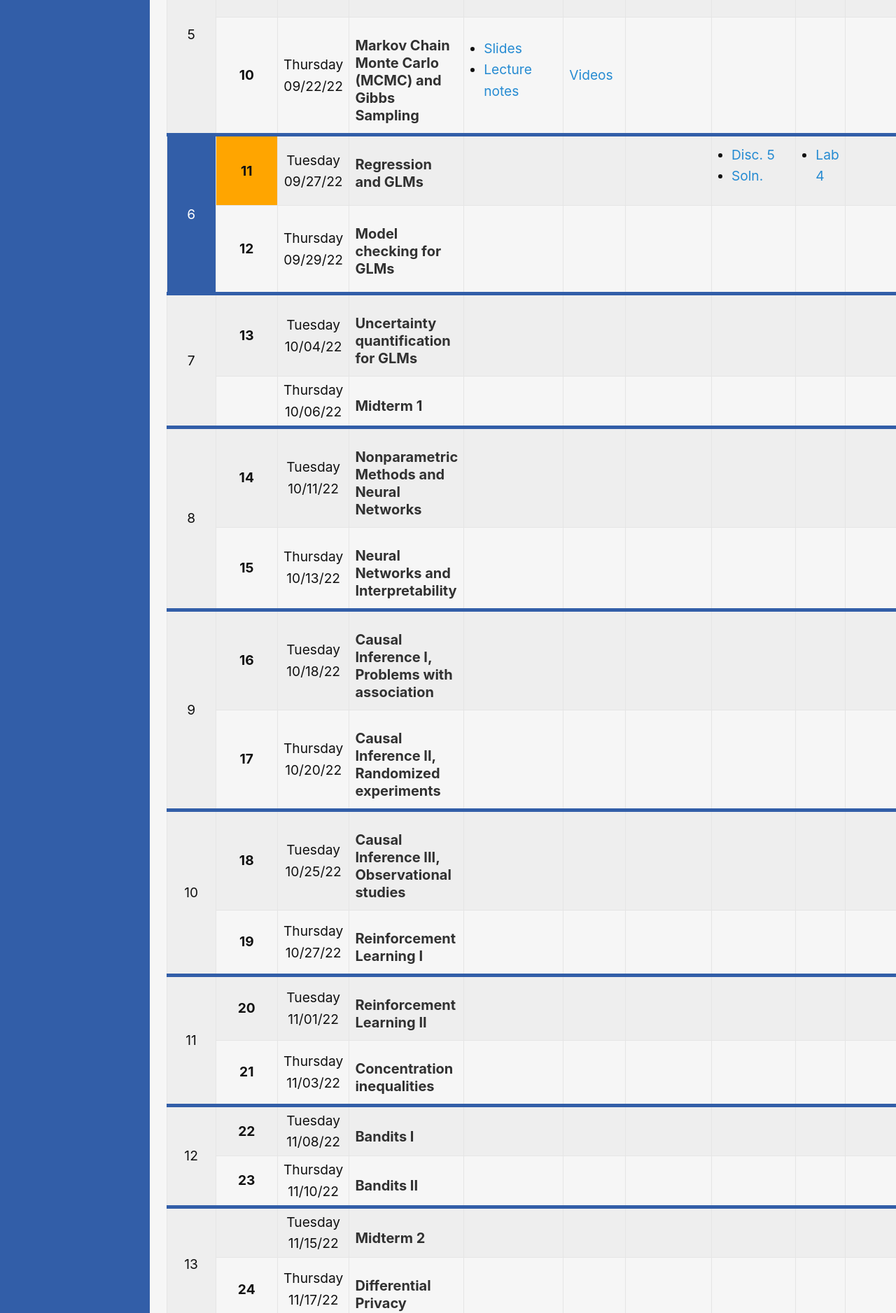
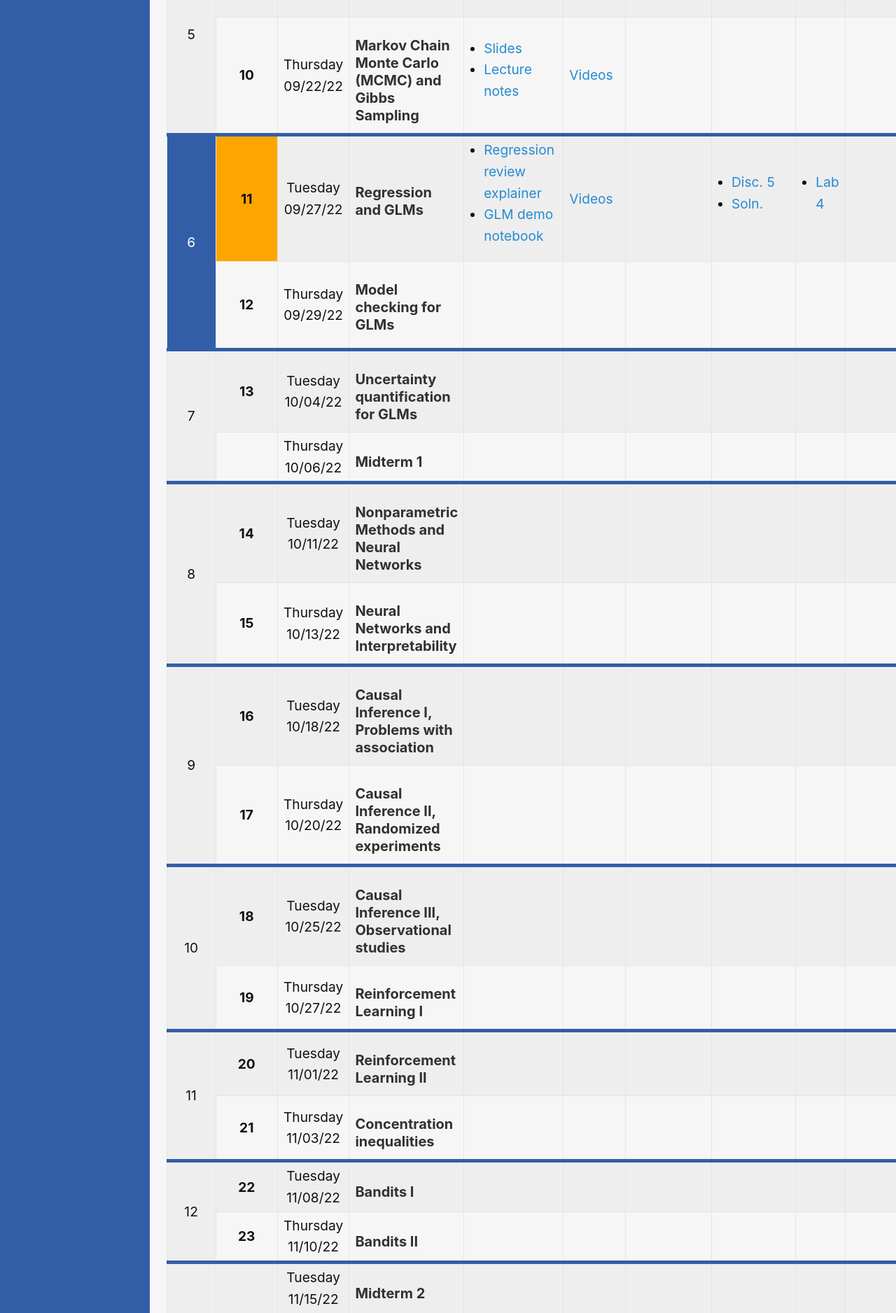
Before and after one commit to ds-102/fa22, a Jekyll site: the page built from index.md, in a window 1280 px wide. Shown: the part 2262-4138 px from the top of the page at 70% size. Built offline with Jekyll 4.4.1, drawn with Linux system fonts in a browser that asks for light colours.

Commit message:
add lec10

```diff
--- a/_data/lectures.yml
+++ b/_data/lectures.yml
@@ -119,6 +119,10 @@
   discussion: |
       - [Disc. 5](assets/discussion/Discussion5.pdf)
       - [Soln.](assets/discussion/Discussion5_Solutions.pdf)
+  video: https://www.youtube.com/playlist?list=PLSEfoRJ1f3UM7Bgyi37qZdgZ49il9w8PC
+  slides: |
+    - [Regression review explainer](http://data102.datahub.berkeley.edu/hub/user-redirect/git-sync?repo=https://github.com/ds-102/fa22&subPath=lecture/lecture10/glms.ipynb)
+    - [GLM demo notebook](http://data102.datahub.berkeley.edu/hub/user-redirect/git-sync?repo=https://github.com/ds-102/fa22&subPath=lecture/lecture10/glms.ipynb)
 
 - date: Thursday 09/29/22
   topic: Model checking for GLMs
```
